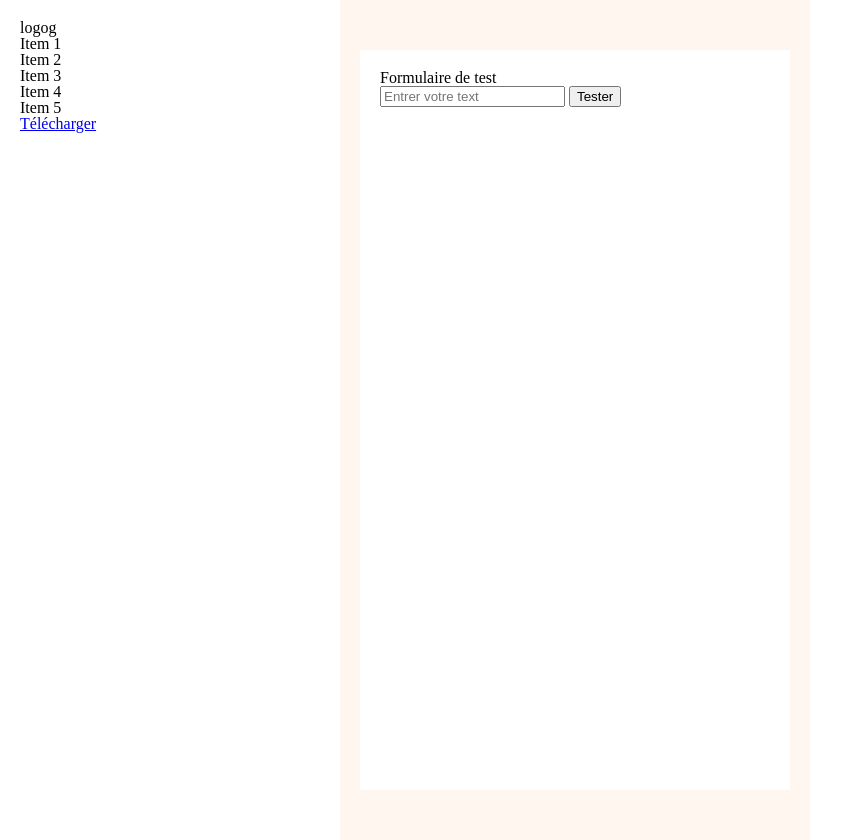
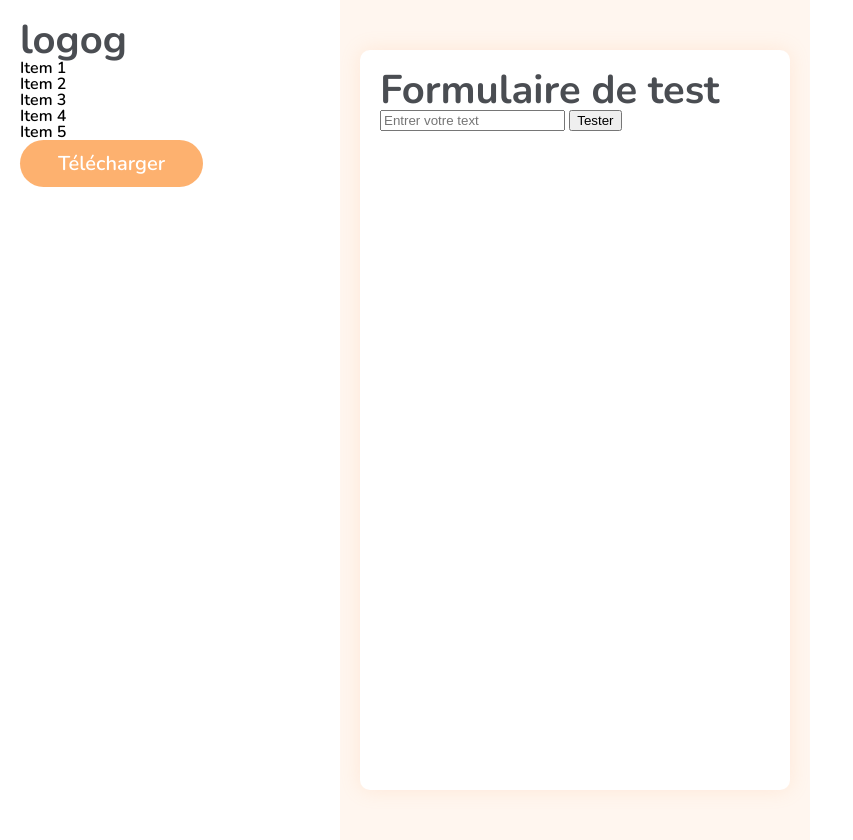
Before and after one commit to lepetitom/ToolEdit, a PHP site: page / in a window 1280 px wide. Shown: the whole page, without its empty margins (0-853 px from the left). Run offline with PHP 8.4, Linux system fonts and the light colour scheme; some libraries are stand-ins or nearby versions.

Commit message:
add basics

```diff
--- a/assets/scss/basics/_default.scss
+++ b/assets/scss/basics/_default.scss
@@ -20,11 +20,11 @@ h2{
 p{
     font-size: 13pt;
     color: $gris;
-    line-height: 18
+    line-height: 18;
     font-weight: 400;
 }
 
-.checkText{
+a.check.btn{
     background-color: $orangePrincipal;
     border-radius: 30px;
     width: 138px;
@@ -32,9 +32,11 @@ p{
     color: white;
     font-size: 15px;
     font-weight: 400;
+    text-decoration: none;
+    padding: 8px 20px 8px 20px;
 }
 
-.voirPlus{
+.a.seemore{
     color: $orangePrincipal;
     font-size: 18px;
     font-weight: 400;
@@ -48,12 +50,15 @@ a.download.btn{
     height: 47px;
     color: white;
     font-size: 20px;
-    font-weight: 400;
+    display: flex;
+    justify-content: center;
+    align-items: center;
+    text-decoration: none;
 }
 
-nav ul li{
-    font-size: 18px;
-    font-weight: 700;
-    color: $gris;
-    opacity: 50%;
+a.supprimer.btn{
+    color: $orangePrincipal;
+    font-size: 20px;
+    font-weight: 600;
+    text-decoration: none;
 }
--- a/assets/scss/components/_editor.scss
+++ b/assets/scss/components/_editor.scss
@@ -13,7 +13,10 @@
             height: 700px;
             max-width: 500px;
             padding: 20px;
+            border-radius: 10px;
+            box-shadow: 0px 0px 20px #fdb16f30;
         }
+
     }
     .toolsPage{
         background-color: $white;
--- a/style.css
+++ b/style.css
@@ -2,6 +2,7 @@
    v2.0 | 20110126
    License: none (public domain)
 */
+@import url("https://fonts.googleapis.com/css2?family=Nunito:ital,wght@0,600;0,700;0,800;1,400&display=swap");
 html, body, div, span, applet, object, iframe,
 h1, h2, h3, h4, h5, h6, p, blockquote, pre,
 a, abbr, acronym, address, big, cite, code,
@@ -46,7 +47,61 @@ table {
   border-spacing: 0; }
 
 body {
-  background-color: #FFF6EF; }
+  background-color: #FFF6EF;
+  font-family: 'Nunito', sans-serif; }
+
+h1 {
+  font-size: 30pt;
+  color: #4A4D52;
+  line-height: 40px;
+  font-weight: 700; }
+
+h2 {
+  font-size: 20pt;
+  color: #4A4D52;
+  line-height: 27px;
+  font-weight: 600; }
+
+p {
+  font-size: 13pt;
+  color: #4A4D52;
+  line-height: 18;
+  font-weight: 400; }
+
+a.check.btn {
+  background-color: #FDB16F;
+  border-radius: 30px;
+  width: 138px;
+  height: 36px;
+  color: white;
+  font-size: 15px;
+  font-weight: 400;
+  text-decoration: none;
+  padding: 8px 20px 8px 20px; }
+
+.a.seemore {
+  color: #FDB16F;
+  font-size: 18px;
+  font-weight: 400;
+  text-decoration: underline; }
+
+a.download.btn {
+  background-color: #FDB16F;
+  border-radius: 30px;
+  width: 183px;
+  height: 47px;
+  color: white;
+  font-size: 20px;
+  display: flex;
+  justify-content: center;
+  align-items: center;
+  text-decoration: none; }
+
+a.supprimer.btn {
+  color: #FDB16F;
+  font-size: 20px;
+  font-weight: 600;
+  text-decoration: none; }
 
 header {
   height: 100vh;
@@ -68,7 +123,9 @@ header {
       width: 100%;
       height: 700px;
       max-width: 500px;
-      padding: 20px; }
+      padding: 20px;
+      border-radius: 10px;
+      box-shadow: 0px 0px 20px #fdb16f30; }
   .editor .toolsPage {
     background-color: #fff;
     right: 0;
```
Also changed, not shown: assets/images/Logo.svg (added), 1 other file.
